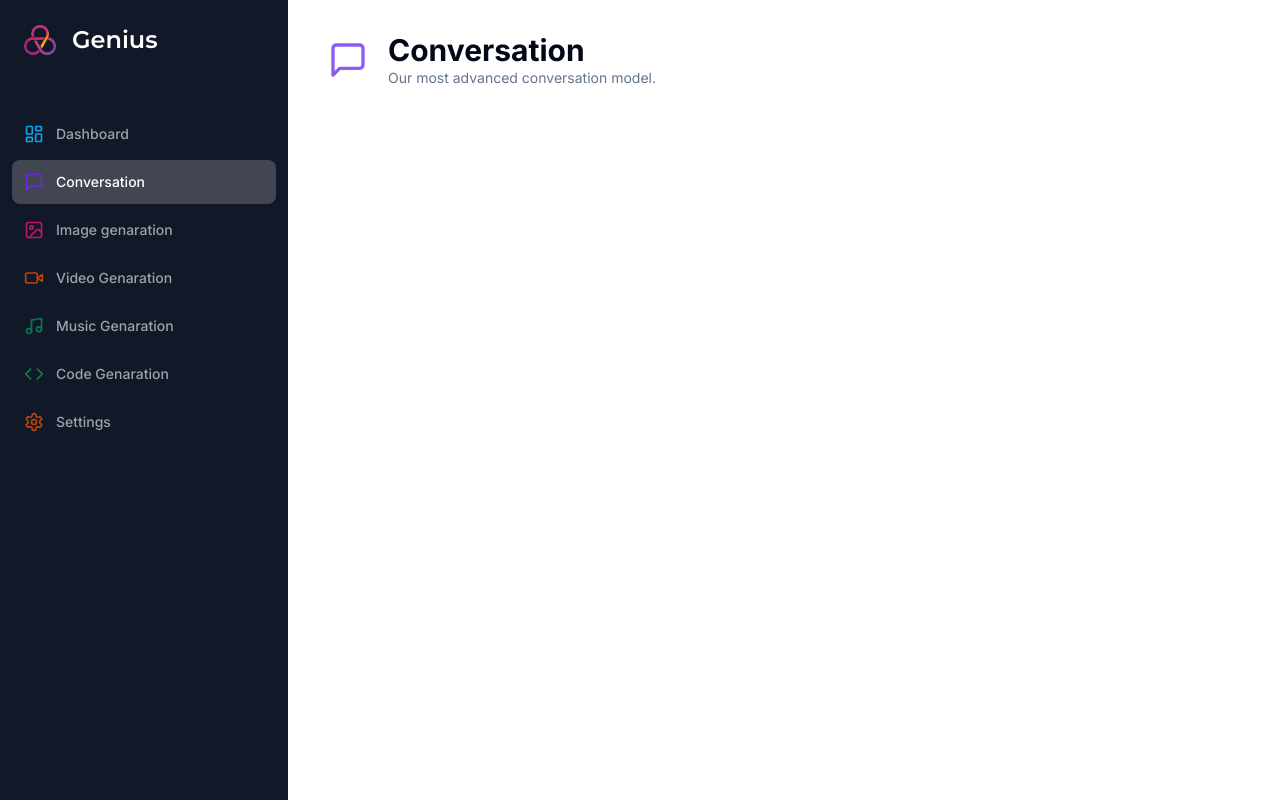
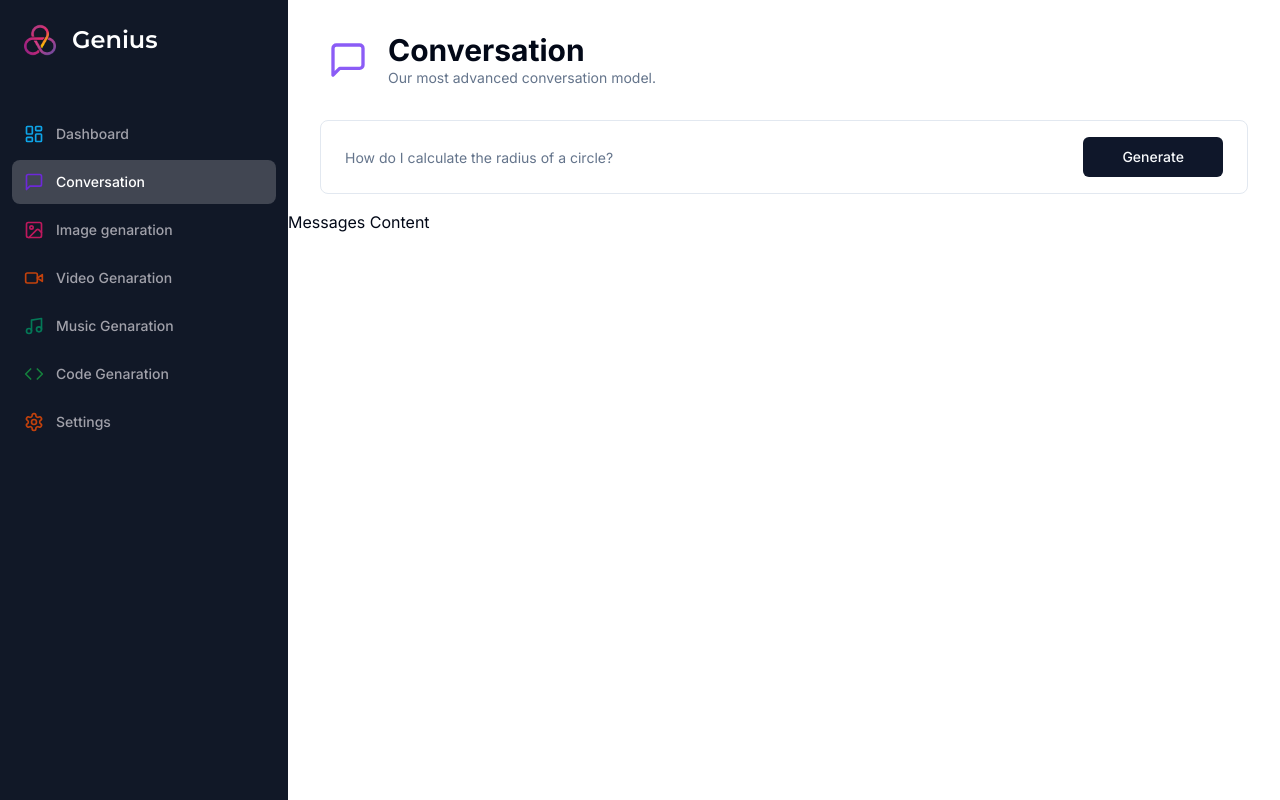
Before and after one commit to Abhishekkumar813209/Genius_Ai_SaaS, a Next.js app: page /conversation in a window 1280 px wide. Built offline with nearby package versions, Linux system fonts and the light colour scheme.

Commit message:
at 1.40 hours and now integration different APIs

```diff
--- a/app/(dashboard)/(routes)/conversation/constants.ts
+++ b/app/(dashboard)/(routes)/conversation/constants.ts
@@ -0,0 +1,7 @@
+import * as z from "zod";
+
+export const formSchema = z.object({
+    prompt:z.string().min(1,{
+        message:"Prompt is required",
+    })
+})
--- a/app/(dashboard)/(routes)/conversation/page.tsx
+++ b/app/(dashboard)/(routes)/conversation/page.tsx
@@ -4,15 +4,28 @@
 
 import { MessageSquare } from "lucide-react";
 import {useForm} from "react-hook-form"
+import {formSchema} from "./constants"
+import { zodResolver } from '@hookform/resolvers/zod';
+
+import { Input } from '@/components/ui/input';
+import { Button } from '@/components/ui/button';
 import Heading from "@/components/heading"
+import { Form, FormControl, FormField, FormItem } from '@/components/ui/form';
+
+
 
 const ConversationPage = () => {
-
-    const form = useForm({
+    const form = useForm<z.infer<typeof formSchema>>({
+        resolver:zodResolver(formSchema),
         defaultValues:{
             prompt:""
         }
     });
+
+    const isLoading = form.formState.isSubmitting;
+    const onSubmit = async (values:z.infer<typeof formSchema>)=>{
+        console.log(values);
+    }
 
     return (
         <div>
@@ -24,7 +37,49 @@
             bgColor="bg-violer-500/10"
             />
             <div className="px-4 lg:px-8">
+                <Form {...form}>
+                   <form
+                   onSubmit={form.handleSubmit(onSubmit)}
+                   className='
+                   rounded-lg
+                   border
+                   w-full
+                   p-4
+                   px-3
+                   md:px-6
+                   focus-within:shadow-sm
+                   grid
+                   grid-cols-12
+                   gap-2
+                   '
+                >
 
+                <FormField
+                name="prompt"
+                render={({field})=>(
+                    <FormItem className='col-span-12 lg:col-span-10'>
+                        <FormControl className='m-0 p-0' >
+                            <Input
+                            className="border-0 outline-none
+                            focus-visible:ring-0
+                            focus-visible:ring-transparent"
+                            disabled={isLoading}
+                            placeholder='How do I calculate the radius of a circle?'
+                            {...field}
+                            />
+                        </FormControl>
+                    </FormItem>
+                )}
+                />
+                <Button className='col-span-12 lg:col-span-2 w-full disabled={isLoading}'>
+                    Generate
+                </Button>
+
+                </form>
+                </Form>
+            </div>
+            <div className="space-y-4 mt-4">
+                    Messages Content
             </div>
         </div>
      );
--- /dev/null
+++ b/components/ui/input.tsx
@@ -0,0 +1,25 @@
+import * as React from "react"
+
+import { cn } from "@/lib/utils"
+
+export interface InputProps
+  extends React.InputHTMLAttributes<HTMLInputElement> {}
+
+const Input = React.forwardRef<HTMLInputElement, InputProps>(
+  ({ className, type, ...props }, ref) => {
+    return (
+      <input
+        type={type}
+        className={cn(
+          "flex h-10 w-full rounded-md border border-input bg-background px-3 py-2 text-sm ring-offset-background file:border-0 file:bg-transparent file:text-sm file:font-medium placeholder:text-muted-foreground focus-visible:outline-none focus-visible:ring-2 focus-visible:ring-ring focus-visible:ring-offset-2 disabled:cursor-not-allowed disabled:opacity-50",
+          className
+        )}
+        ref={ref}
+        {...props}
+      />
+    )
+  }
+)
+Input.displayName = "Input"
+
+export { Input }
```
